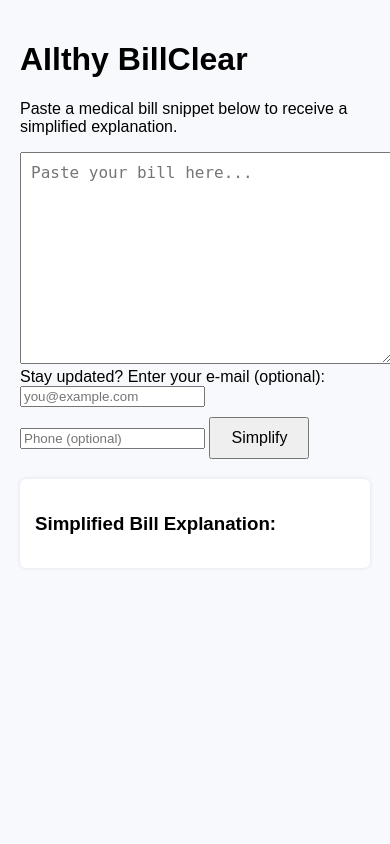
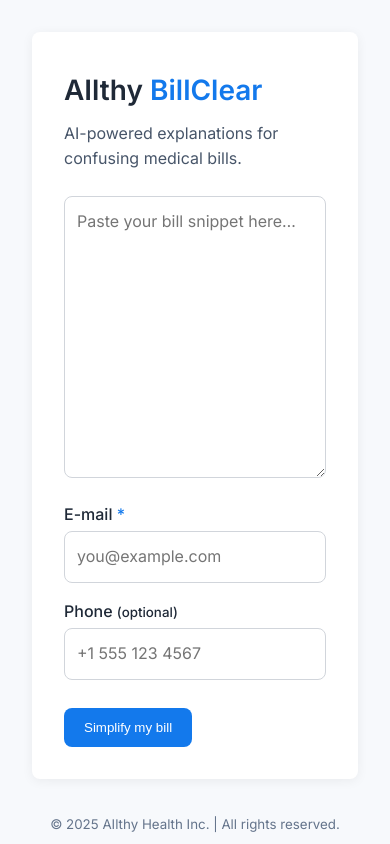
Before and after one commit to iProgrammerDmytro/AIlthy-Bill-Clear, a Python web app: template app/templates/index.html in a window 390 px wide. Run offline with Jinja, Linux system fonts and the light colour scheme; the template is opened without the code that fills it, so the values that code supplies are empty.

Commit message:
feat(ui): minimalistic redesign of landing page & UX polish -----------------------------------------------------------
• Single clear action – one primary CTA button, brand-colored and full-width on mobile
• Visual hierarchy – brand ➜ tagline ➜ form ➜ results for focused readability
• Accessibility – <label> for every field, visually-hidden textarea label, Inter webfont, AAA color contrast (#1379ec on #fff)
• Immediate feedback – integrated NProgress bar + dynamic button label during processing
• Progressive disclosure – phone field optional and visually de-emphasised
• Mobile first – fluid widths, no fixed pixel values beyond sensible max-width
• Performance – no heavyweight JS frameworks; only Marked (existing) + tiny NProgress dependency
• Trust cues – clean footer with privacy link; brand accent reserved for call-to-action elements
• Updated assets: , ,

feat(ai): add prompt template scaffold

• Added  to hold reusable prompt templates for future GPT integrations

```diff
--- a/app/static/script.js
+++ b/app/static/script.js
@@ -2,63 +2,56 @@ const form = document.getElementById("billForm");
 const billInput = document.getElementById("billInput");
 const emailInput = document.getElementById("emailInput");
 const phoneInput = document.getElementById("phoneInput");
-const outputText = document.getElementById("outputText");
+const output = document.getElementById("outputText");
+const outputBox = document.getElementById("outputContainer");
+const submitBtn = document.getElementById("submitBtn");
 
 let busy = false;
 
-form.addEventListener("submit", async (evt) => {
-  evt.preventDefault();
+form.addEventListener("submit", async (e) => {
+  e.preventDefault();
+  if (!form.checkValidity()) {
+    form.reportValidity();
+    return;
+  }
   if (busy) return;
   busy = true;
-  outputText.textContent = "Processing…";
 
-  const billText = billInput.value.trim();
-  if (!billText) {
-    outputText.textContent = "Please paste a bill snippet first.";
+  /* 🔄 UI state */
+  NProgress.start();
+  submitBtn.disabled = true;
+  submitBtn.querySelector(".btn-label").textContent = "Working…";
+
+  try {
+    const [contactRes, simplifyRes] = await Promise.all([
+      postJSON("/api/contact/subscribe", {
+        email: emailInput.value.trim(),
+        phone: phoneInput.value.trim() || null,
+      }),
+      postJSON("/api/bill/simplify", { text: billInput.value.trim() }),
+    ]);
+
+    /* 🎯 Display result */
+    output.innerHTML = marked.parse(simplifyRes.result);
+    outputBox.hidden = false;
+  } catch (err) {
+    outputBox.hidden = false;
+    output.textContent = err.message || "Something went wrong.";
+  } finally {
+    NProgress.done();
+    submitBtn.disabled = false;
+    submitBtn.querySelector(".btn-label").textContent = "Simplify my bill";
     busy = false;
-    return;
   }
+});
 
-  /* helper that throws if fetch != 2xx ------------------------------ */
-  const fetchJson = async (url, payload) => {
+/* Helper */
+async function postJSON(url, payload) {
   const res = await fetch(url, {
     method: "POST",
     headers: { "Content-Type": "application/json" },
     body: JSON.stringify(payload),
   });
-    if (!res.ok) {
-      const errMsg = await res.text();
-      throw new Error(errMsg || `HTTP ${res.status}`);
+  if (!res.ok) throw new Error((await res.text()) || `HTTP ${res.status}`);
+  return res.json();
 }
-    return res.json();
-  };
-
-  /* ⏱️ run both requests in parallel ------------------------------- */
-
-  const subscribe = (async () => {
-    const email = emailInput.value.trim();
-    if (!email) return "skipped";
-    const phone = phoneInput.value.trim() || null;
-    return fetchJson("/api/contact/subscribe", { email, phone });
-  })();
-
-  const simplify = fetchJson("/api/bill/simplify", { text: billText });
-
-  const [contactRes, simpRes] = await Promise.allSettled([subscribe, simplify]);
-
-  /* update UI ------------------------------------------------------- */
-
-  if (simpRes.status === "fulfilled") {
-    outputText.innerHTML = marked.parse(simpRes.value.result);
-  } else {
-    outputText.textContent =
-      simpRes.reason?.message || "Could not simplify bill.";
-  }
-
-  if (contactRes.status === "rejected") {
-    console.warn("Contact capture failed:", contactRes.reason);
-    // optional toast/snackbar here
-  }
-
-  busy = false;
-});
--- a/app/static/style.css
+++ b/app/static/style.css
@@ -1,33 +1,139 @@
-body {
-  font-family: Arial, sans-serif;
-  padding: 20px;
-  max-width: 600px;
-  margin: auto;
-  background: #f7f9fc;
+:root {
+  --brand: #1379ec; /* calm healthcare blue  */
+  --brand-dark: #0e5fb8;
+  --bg: #f7f9fc;
+  --text: #1f2937;
+  --radius: 8px;
+  --shadow: 0 2px 12px rgba(0, 0, 0, 0.06);
 }
 
+/* -------- Layout -------- */
+* {
+  box-sizing: border-box;
+}
+html,
+body {
+  height: 100%;
+}
+body {
+  margin: 0;
+  padding: 2rem;
+  background: var(--bg);
+  font: 400 1rem/1.6 "Inter", Arial, sans-serif;
+  color: var(--text);
+  display: flex;
+  flex-direction: column;
+  align-items: center;
+}
+
+.card {
+  width: 100%;
+  max-width: 640px;
+  background: #fff;
+  border-radius: var(--radius);
+  padding: 2rem;
+  margin: auto;
+  box-shadow: var(--shadow);
+}
+
+/* -------- Typography -------- */
+h1 {
+  font-size: 1.75rem;
+  margin: 0.25rem 0 1rem;
+}
+h1 span {
+  color: var(--brand);
+}
+h2 {
+  font-size: 1.25rem;
+  margin: 1.5rem 0 0.5rem;
+}
+.tagline {
+  margin: -0.5rem 0 1.5rem;
+  color: #475569;
+}
+
+.visually-hidden {
+  position: absolute;
+  left: -9999px;
+  top: auto;
+  width: 1px;
+  height: 1px;
+  overflow: hidden;
+}
+
+/* -------- Form elements -------- */
+textarea,
+input {
+  width: 100%;
+  border: 1px solid #d1d5db;
+  border-radius: var(--radius);
+  padding: 0.75rem;
+  font: inherit;
+}
 textarea {
-  width: 100%;
-  padding: 10px;
-  font-size: 16px;
+  min-height: 9rem;
+  resize: vertical;
+}
+
+.field-group {
+  margin-top: 1rem;
+}
+label {
+  display: block;
+  font-weight: 500;
+  margin-bottom: 0.25rem;
+}
+.required {
+  color: var(--brand);
 }
 
 button {
-  margin-top: 10px;
-  padding: 10px 20px;
-  font-size: 16px;
+  margin-top: 1.75rem;
+  display: inline-flex;
+  align-items: center;
+  justify-content: center;
+  gap: 0.5rem;
+  padding: 0.75rem 1.25rem;
+  background: var(--brand);
+  color: #fff;
+  border: none;
+  border-radius: var(--radius);
+  font-weight: 500;
+  cursor: pointer;
+  transition: background 0.15s ease-in-out;
+}
+button:disabled {
+  opacity: 0.6;
+  cursor: not-allowed;
+}
+button:not(:disabled):hover {
+  background: var(--brand-dark);
 }
 
 #outputContainer {
-  margin-top: 20px;
-  background: #fff;
-  padding: 15px;
-  border-radius: 6px;
-  box-shadow: 0 0 4px rgba(0, 0, 0, 0.1);
+  margin-top: 2rem;
+}
+#outputText {
+  white-space: pre-wrap;
+  word-break: break-word;
 }
 
-#outputText {
-  white-space: pre-wrap; /* keep line breaks, allow wrapping */
-  word-wrap: break-word; /* long words won’t overflow */
-  overflow-x: auto; /* horizontal scroll if still too wide */
+/* -------- Footer -------- */
+footer {
+  margin: 2rem auto 0.5rem;
+  text-align: center;
+  color: #64748b;
 }
+footer a {
+  color: var(--brand);
+  text-decoration: none;
+}
+
+/* -------- NProgress override (thin brand bar) -------- */
+#nprogress .bar {
+  background: var(--brand);
+}
+#nprogress .spinner {
+  display: none;
+}
--- a/app/templates/index.html
+++ b/app/templates/index.html
@@ -1,32 +1,57 @@
 <!DOCTYPE html>
 <html lang="en">
 <head>
-  <meta charset="UTF-8"/>
-  <meta name="viewport" content="width=device-width, initial-scale=1.0"/>
+  <meta charset="utf-8"/>
+  <meta name="viewport" content="width=device-width, initial-scale=1"/>
   <title>AIlthy BillClear</title>
+
+  <!-- Type & icons -->
+  <link rel="preconnect" href="https://fonts.gstatic.com" crossorigin>
+  <link href="https://fonts.googleapis.com/css2?family=Inter:wght@400;500;600&display=swap" rel="stylesheet">
+
+  <!-- Progress bar -->
+  <link rel="stylesheet" href="https://cdn.jsdelivr.net/npm/nprogress@0.2.0/nprogress.min.css">
+
   <link rel="stylesheet" href="/static/style.css">
 </head>
 <body>
-  <h1>AIlthy BillClear</h1>
-  <p>Paste a medical bill snippet below to receive a simplified explanation.</p>
+  <main class="card" role="main">
+    <header>
+      <h1 class="brand">AIlthy <span>BillClear</span></h1>
+      <p class="tagline">AI-powered explanations for confusing medical bills.</p>
+    </header>
 
-  <form id="billForm" novalidate>
-    <textarea id="billInput" rows="10" required placeholder="Paste your bill here..."></textarea>
+    <form id="billForm" novalidate>
+      <label class="visually-hidden" for="billInput">Medical bill text</label>
+      <textarea id="billInput" rows="10" required placeholder="Paste your bill snippet here…"></textarea>
 
-    <label for="emailInput">Stay updated? Enter your e-mail (optional):</label>
-    <input id="emailInput" type="email" placeholder="you@example.com"/>
+      <div class="field-group">
+        <label for="emailInput">E-mail <span class="required">*</span></label>
+        <input id="emailInput" type="email" required placeholder="you@example.com"/>
+      </div>
 
-    <input id="phoneInput" type="tel" placeholder="Phone (optional)"/>
+      <div class="field-group">
+        <label for="phoneInput">Phone <small>(optional)</small></label>
+        <input id="phoneInput" type="tel" placeholder="+1 555 123 4567"/>
+      </div>
 
-    <button type="submit">Simplify</button>
-  </form>
+      <button id="submitBtn" type="submit">
+        <span class="btn-label">Simplify my bill</span>
+      </button>
+    </form>
 
-  <div id="outputContainer">
-    <h3>Simplified Bill Explanation:</h3>
-    <div id="outputText"></div>
-  </div>
+    <section id="outputContainer" hidden>
+      <h2>Explanation</h2>
+      <div id="outputText"></div>
+    </section>
+  </main>
+
+  <footer>
+    <small>© 2025 AIlthy Health Inc.  |  All rights reserved.</small>
+  </footer>
 
   <script src="https://cdn.jsdelivr.net/npm/marked/marked.min.js"></script>
-  <script src="/static/script.js"></script>
+  <script src="https://cdn.jsdelivr.net/npm/nprogress@0.2.0/nprogress.min.js"></script>
+  <script src="/static/script.js" defer></script>
 </body>
 </html>
```
Also changed, not shown: app/core/prompts.py (added, +58 -0 lines). Lines whose indentation alone changed are shown as unchanged.
